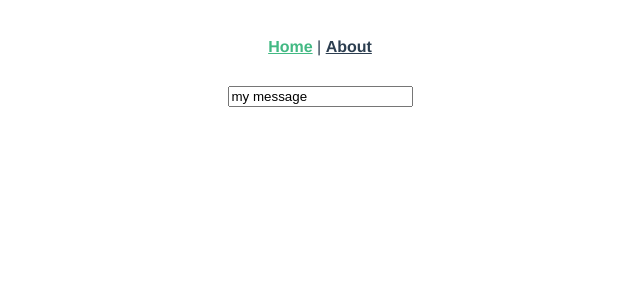
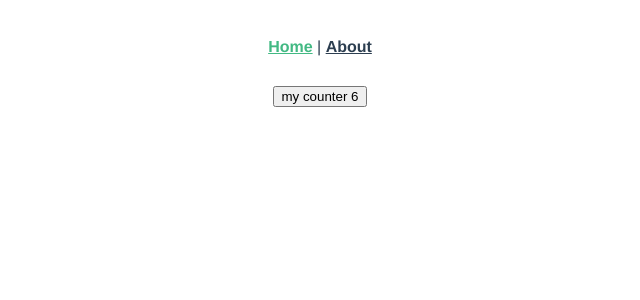
Before and after one commit to Tefoh/vue.js, a Vue app: page / in a window 1280 px wide. Shown: the top 300 px of the page, without its empty margins (320-960 px from the left). Built offline with nearby package versions, Linux system fonts and the light colour scheme.

Commit message:
172 - render function slots

```diff
--- a/src/components/BaseBtn.vue
+++ b/src/components/BaseBtn.vue
@@ -1,11 +1,31 @@
+<!--
 <template>
   <button>
-    <slot>simple btn</slot>
+    <slot :counter="counter">simple btn</slot>
   </button>
 </template>
+-->
 
 <script>
+import { h } from 'vue'
 export default {
-  name: "BaseBtn"
+  name: "BaseBtn",
+
+  data: () => ({
+    counter: 6
+  }),
+
+  methods: {
+    increment() {
+      this.counter++
+    }
+  },
+
+  render() {
+    return this.$slots.default({
+      counter: this.counter,
+      handleIncrement: this.increment
+    })
+  }
 }
 </script>
--- a/src/components/BaseText.vue
+++ b/src/components/BaseText.vue
@@ -1,14 +1,21 @@
+<!--
+<template>
+  <BaseInput v-model="message" />
+</template>
+-->
+
 <script>
 import { h } from 'vue'
 import BaseInput from '@/components/BaseInput'
 
 export default {
+  components: { BaseInput },
   props: {
     type: String,
     options: Array
   },
   data: () => ({
-    message: 'my message'
+    message: 'test message'
   }),
   render() {
     // // v-if
--- a/src/views/Home.vue
+++ b/src/views/Home.vue
@@ -1,11 +1,15 @@
 <template>
   <div class="home">
 
-    <BaseText type="p" :options="['ali', 'mohammad', 'ahmad']" />
+    <!-- <BaseText type="p" :options="['ali', 'mohammad', 'ahmad']" /> -->
 
     <!-- <Counter /> -->
 
-
+    <BaseBtn>
+      <template v-slot="{ counter, handleIncrement }">
+        <button @click="handleIncrement">my counter {{ counter }}</button>
+      </template>
+    </BaseBtn>
 
 
 
```
